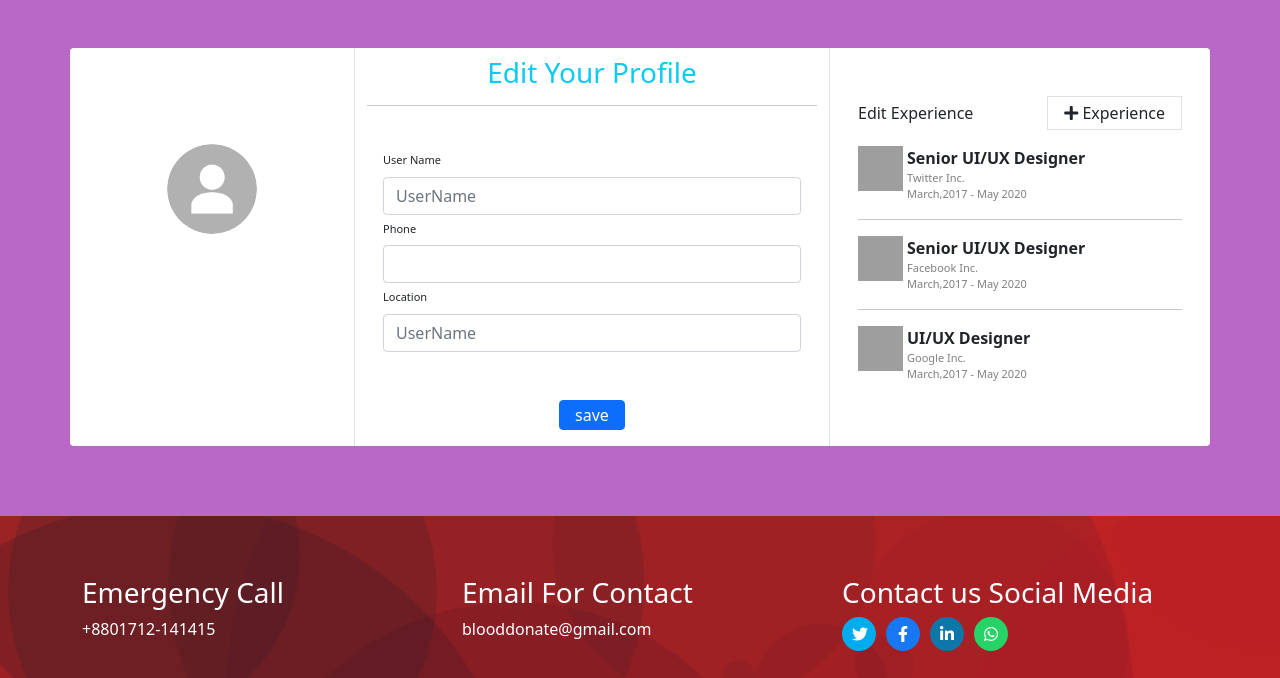
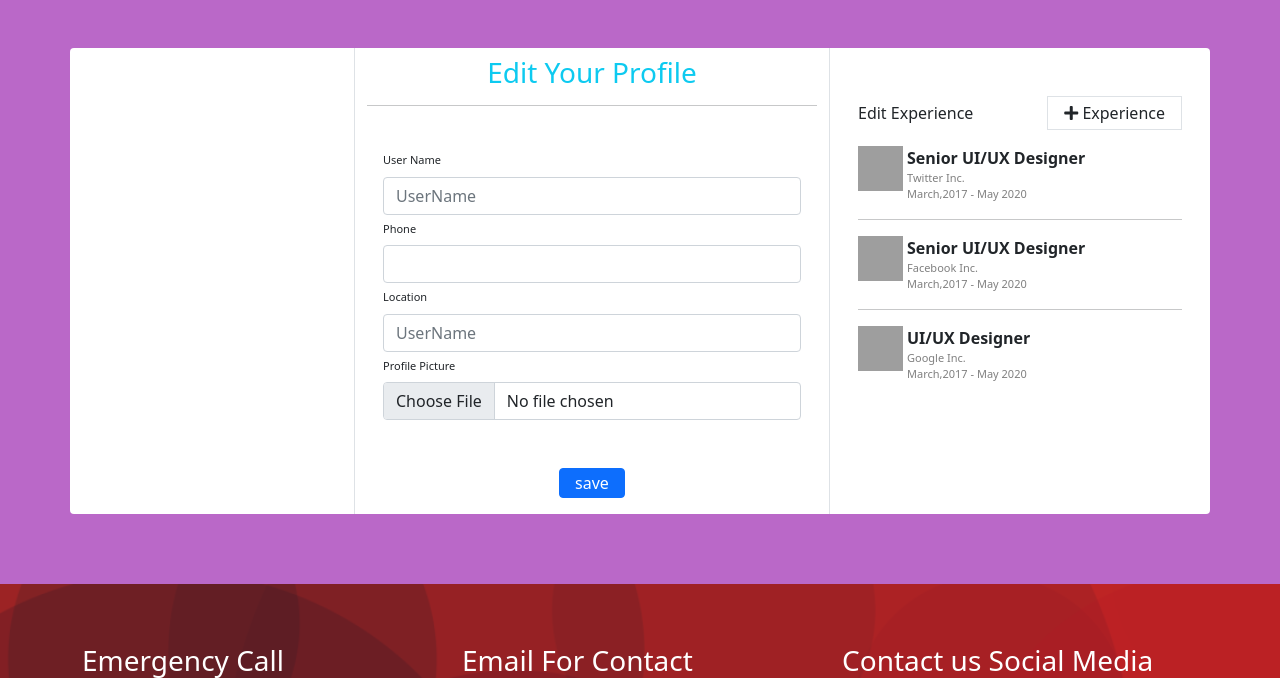
Before and after one commit to MotalibHossain/Smart-Blood-Donor, a Django app: template templates/UserProfile/UpdateProfile.html in a window 1280 px wide. Shown: the part 107-785 px from the top of the page. Run offline with Django 3.2, Linux system fonts and the light colour scheme; the template is opened without the code that fills it, so the values that code supplies are empty; some libraries are stand-ins or nearby versions; grey boxes are pictures that could not be loaded.

Commit message:
Update markdown file and middle ware feature

```diff
--- a/config/settings.py
+++ b/config/settings.py
@@ -125,7 +125,8 @@ STATIC_URL = '/static/'
 STATICFILES_DIRS = [BASE_DIR/ 'static']
 
 MEDIA_URL='/media/'
-MEDIA_ROOT=os.path.join(BASE_DIR,'media')
+# MEDIA_ROOT=os.path.join(BASE_DIR,'media')
+MEDIA_ROOT = BASE_DIR.joinpath('media')
 
 # Default primary key field type
 # https://docs.djangoproject.com/en/3.2/ref/settings/#default-auto-field
--- a/templates/UserProfile/UpdateProfile.html
+++ b/templates/UserProfile/UpdateProfile.html
@@ -11,13 +11,13 @@
             <div class="row updateprofile">
                 <div class="col-md-3 border-right">
                     <div class="d-flex flex-column align-items-center text-center p-3 py-5">
-                        <img class="rounded-circle mt-5" src="{%static 'UserProfile/images/profile.png'%}" width="90">
+                        <img class="rounded-circle mt-5" src="{{user_profile_info.profile_pic.url}}" width="90">
                         <span class="font-weight-bold pt-3">{{user.username}}</span>
                         <span class="text-black-50">{{user_info.email}}</span>
                         <span>{{user_info.profile.country}}</span></div>
                 </div>
                 <div class="col-md-5 border-right">
-                   <form action="{% url 'UserProfile:update_profile' username=request.user.username%}" method="post" >
+                   <form action="{% url 'UserProfile:update_profile' username=request.user.username%}" method="post" enctype="multipart/form-data" >
                         {% csrf_token %}
                         <!-- enctype="multipart/form-data" -->
                         <div class=" text-center">
@@ -41,6 +41,10 @@
                                 <div class="col-md-12">
                                     <label class="labels">Location</label>
                                     <input name='address' type="text" class="form-control" placeholder="UserName" value="{{user_profile_info.city}}">
+                                </div>
+                                <div class="col-md-12">
+                                    <label class="labels">Profile Picture</label>
+                                    <input name='profile_picture' type="file" class="form-control" placeholder="UserName">
                                 </div>
                             </div>
                             <div class="mt-5 text-center">
```
Also changed, not shown: UserProfile/views.py (+8 -2 lines), readme.md.
